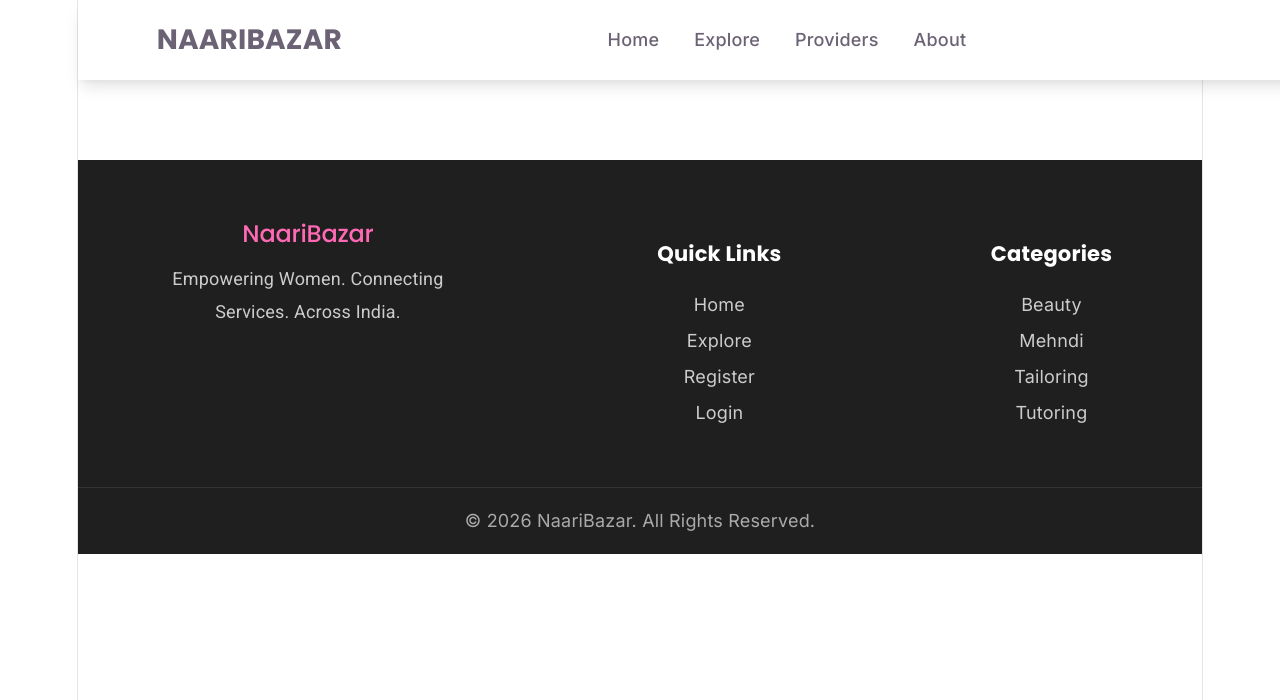
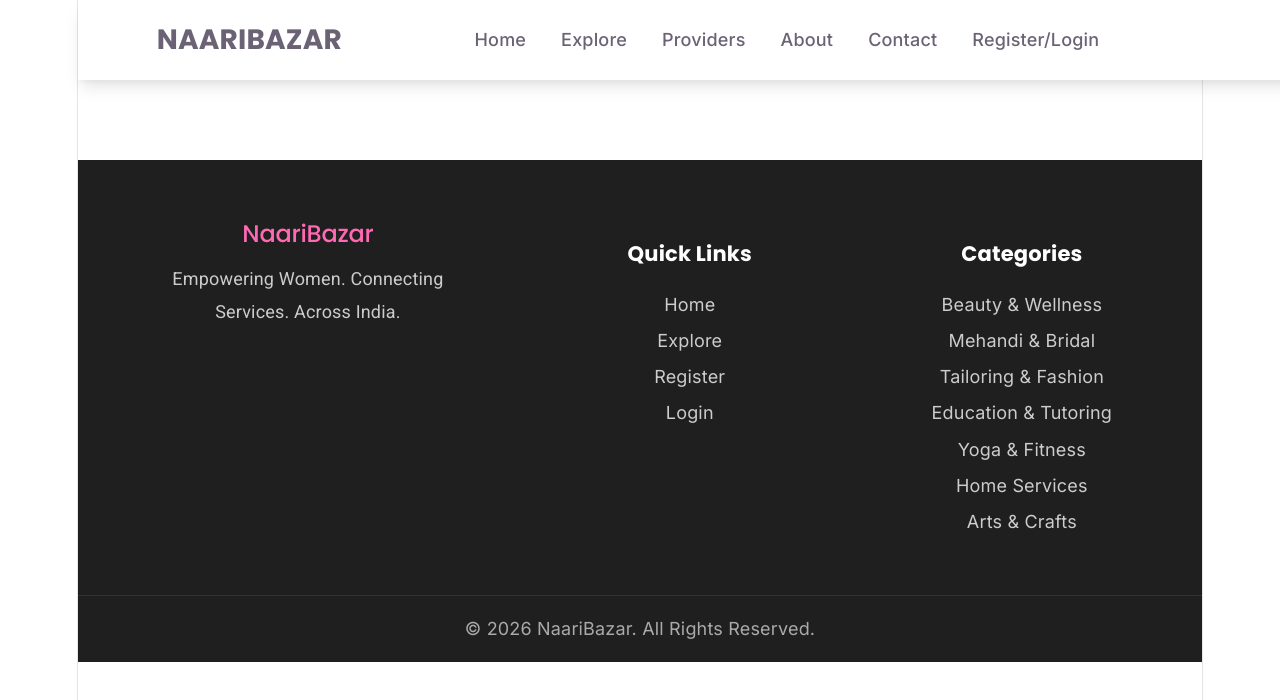
Before and after one commit to Credencer-Technologies/NB_Phase1, a React (Vite) app: page / in a window 1280 px wide. Shown: the top 700 px of the page. Built offline with nearby package versions, Linux system fonts and the light colour scheme.

Commit message:
updated header

```diff
--- a/src/Components/Footer.jsx
+++ b/src/Components/Footer.jsx
@@ -28,10 +28,13 @@ const Footer = () => {
         <div className="footer-links">
           <h3>Categories</h3>
 
-          <a href="/">Beauty</a>
-          <a href="/">Mehndi</a>
-          <a href="/">Tailoring</a>
-          <a href="/">Tutoring</a>
+          <a href="/">Beauty & Wellness</a>
+          <a href="/">Mehandi & Bridal</a>
+          <a href="/">Tailoring & Fashion</a>
+          <a href="/">Education & Tutoring</a>
+          <a href="/">Yoga & Fitness</a>
+          <a href="/">Home Services</a>
+          <a href="/">Arts & Crafts</a>
         </div>
 
       </div>
--- a/src/Components/Header.jsx
+++ b/src/Components/Header.jsx
@@ -13,6 +13,8 @@ const Header = () => {
           <li>Explore</li>
           <li>Providers</li>
           <li>About</li>
+          <li>Contact</li>
+          <li>Register/Login</li>
         </ul>
       </nav>
 
```
